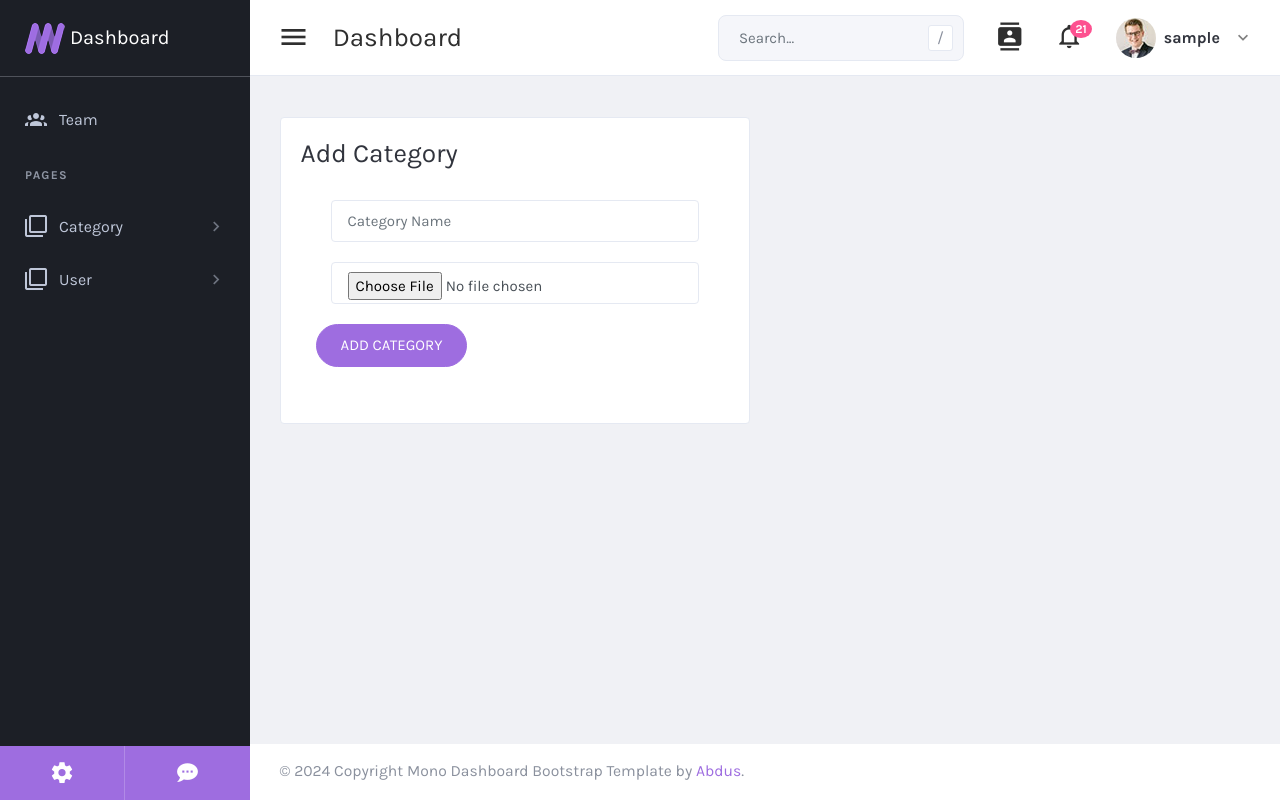
After one commit to apurayy/e-commerce, a PHP site: page /auth/add_cat.php in a window 1280 px wide. The commit adds this page. Run offline with PHP 8.4, Linux system fonts and the light colour scheme; the visitor is signed in with stand-in values (Sample User, id 1); some libraries are stand-ins or nearby versions.

Commit message:
add_category

```diff
--- /dev/null
+++ b/auth/add_cat.php
@@ -0,0 +1,80 @@
+<?php
+    include 'db/config.php';
+
+    if(isset($_POST['cat_add'])){
+        $cat_name = $_POST['cat_name'];
+
+        $query = "INSERT INTO catagory(cat_name) VALUE ('$cat_name')";
+
+        $sql = $conn->query($query);
+
+        if ($sql) {
+            $msg = "Category Add Successfull!";
+            header("location:add_cat.php?msg1=$msg");
+        } else {
+            $msg = "Category Add Faild!";
+            header("location:add_cat.php?msg1=$msg");
+        }
+    }
+
+?>
+
+<?php
+
+session_start();
+
+if (isset($_SESSION['username'])) {
+
+    require_once "header.php";
+
+    require_once "sidebar.php";
+
+    require_once "topbar.php";
+
+    ?>
+
+        <div class="content-wrapper">
+            <div class="content">
+                <div class="row">
+                    <div class="col-xl-6 col-sm-6">
+                        <div class="card card-default card-mini p-4">
+                            <h3>Add Category</h3>
+                            <h4 class="text-warning">
+                                <?php
+                                    if(isset($_GET['msg1'])){
+                                        echo $_GET['msg1'];
+                                    }
+                                ?>
+                            </h4>
+                            <div class="card-header">
+                                <form action="" method="post">
+                                    <div class="row">
+                                        <div class="form-group col-md-12 mb-4">
+                                            <input type="text" class="form-control input-lg" placeholder="Category Name" name="cat_name" required>
+                                        </div>
+
+                                        <div class="form-group col-md-12 mb-4">
+                                            <input type="file" class="form-control input-lg" name="cat_images">
+                                        </div>
+
+                                        <button type="submit" class="btn btn-primary btn-pill mb-4" name="cat_add">Add Category</button>
+                                    </div>
+                                </form>
+                            </div>
+                        </div>
+                    </div>
+                </div>
+            </div>
+
+
+    <?php
+    require_once "footer.php";
+
+    ?>
+
+    <?php } else {
+    $msg = "You are not login!";
+    header("location:login.php?msg=$msg");
+}
+
+?>
--- a/auth/main-content.php
+++ b/auth/main-content.php
@@ -1,6 +1,4 @@
-<!-- ====================================
-        ——— CONTENT WRAPPER
-        ===================================== -->
+
         <div class="content-wrapper">
           <div class="content">
                   <!-- Top Statistics -->
--- a/auth/sidebar.php
+++ b/auth/sidebar.php
@@ -7,42 +7,22 @@
 
     <div id="toaster"></div>
 
-
-    <!-- ====================================
-    ——— WRAPPER
-    ===================================== -->
     <div class="wrapper">
 
 
-        <!-- ====================================
-          ——— LEFT SIDEBAR WITH OUT FOOTER
-        ===================================== -->
         <aside class="left-sidebar sidebar-dark" id="left-sidebar">
           <div id="sidebar" class="sidebar sidebar-with-footer">
             <!-- Aplication Brand -->
             <div class="app-brand">
               <a href="dashboard.php">
                 <img src="images/logo.png" alt="Mono">
-                <span class="brand-name">My Shop</span>
+                <span class="brand-name">Dashboard</span>
               </a>
             </div>
             <!-- begin sidebar scrollbar -->
             <div class="sidebar-left" data-simplebar style="height: 100%;">
               <!-- sidebar menu -->
               <ul class="nav sidebar-inner" id="sidebar-menu">
-                  <li class="active">
-                    <a class="sidenav-item-link" href="dashboard.php">
-                      <i class="mdi mdi-briefcase-account-outline"></i>
-                      <span class="nav-text">Business Dashboard</span>
-                    </a>
-                  </li>
-
-
-
-                  <li class="section-title">
-                    Apps
-                  </li>
-
                   <li>
                     <a class="sidenav-item-link" href="team.html">
                       <i class="mdi mdi-account-group"></i>
@@ -52,6 +32,31 @@
 
                   <li class="section-title">
                     Pages
+                  </li>
+
+                  <li  class="has-sub" >
+                    <a class="sidenav-item-link" href="javascript:void(0)" data-toggle="collapse" data-target="#cate"
+                      aria-expanded="false" aria-controls="cate">
+                      <i class="mdi mdi-image-filter-none"></i>
+                      <span class="nav-text">Category</span> <b class="caret"></b>
+                    </a>
+                    <ul  class="collapse"  id="cate"
+                      data-parent="#sidebar-menu">
+                      <div class="sub-menu">
+
+                            <li >
+                              <a class="sidenav-item-link" href="all_cat.php">
+                                <span class="nav-text">All Category</span>
+                              </a>
+                            </li>
+                            <li >
+                              <a class="sidenav-item-link" href="add_cat.php">
+                                <span class="nav-text">Add New</span>
+                              </a>
+                            </li>
+
+                      </div>
+                    </ul>
                   </li>
 
                   <li  class="has-sub" >
```
Also changed, not shown: auth/all_cat.php (added, +95 -0 lines), auth/cat_edit.php (added, +46 -0 lines), auth/delete.php (+16 -0 lines), auth/update.php (+22 -1 lines).
